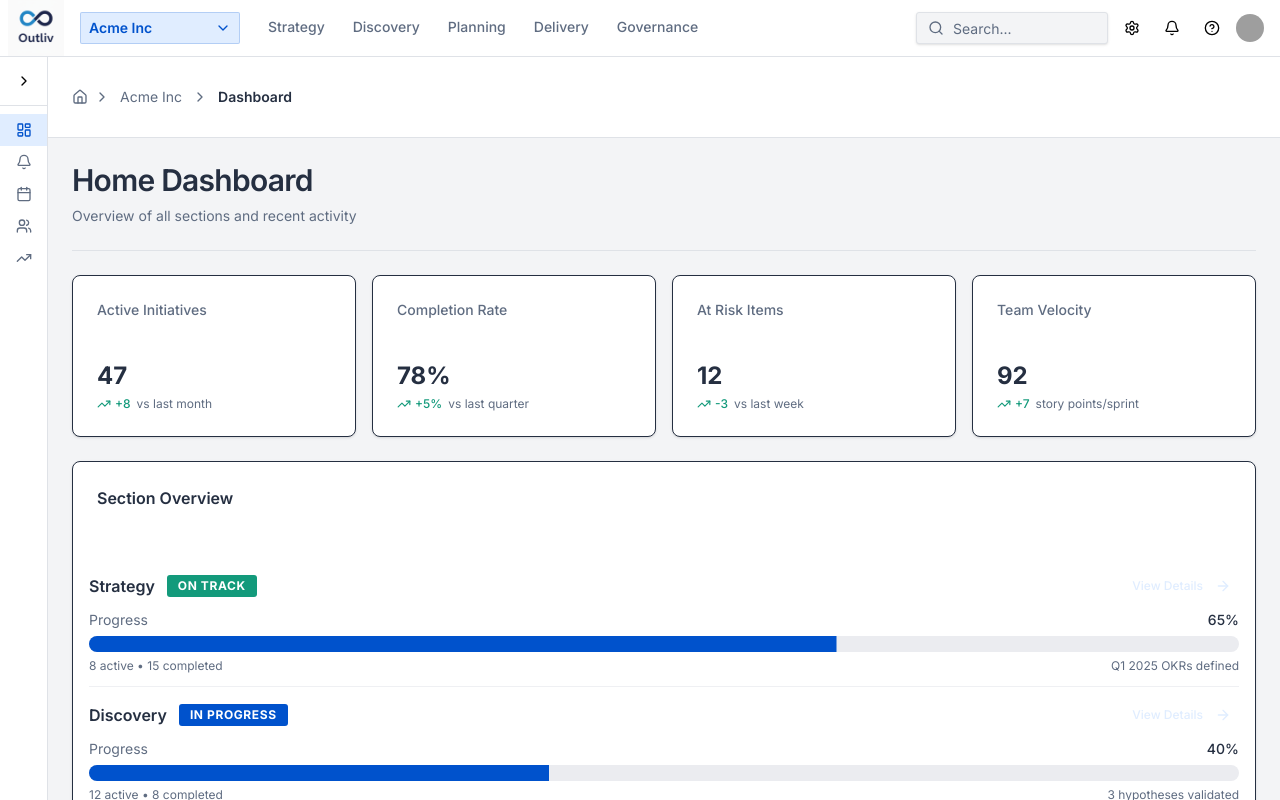
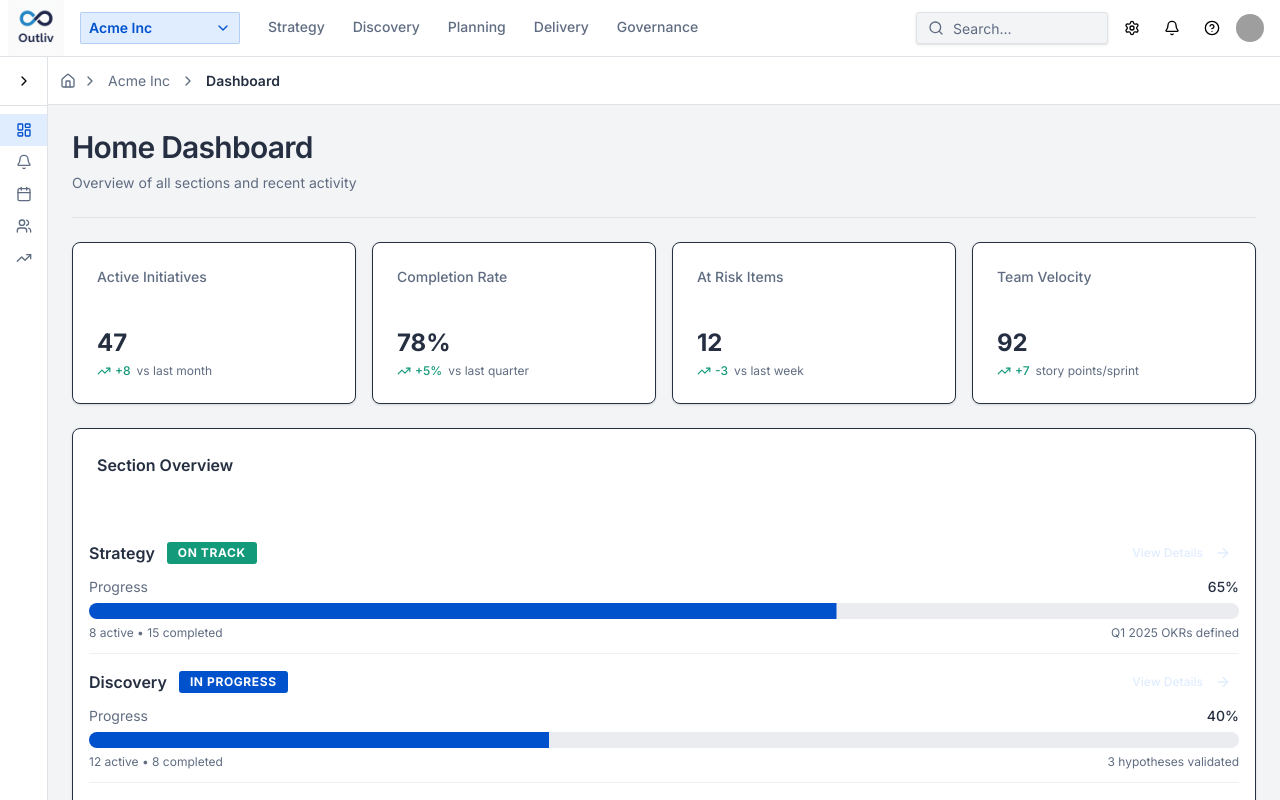
Before and after one commit to indiansatoshi/rigor, a Next.js app: page / in a window 1280 px wide. Built offline with nearby package versions, Linux system fonts and the light colour scheme; grey boxes are pictures that could not be loaded.

Commit message:
improvement19

```diff
--- a/components/layout/page-breadcrumbs.tsx
+++ b/components/layout/page-breadcrumbs.tsx
@@ -18,10 +18,10 @@ export function PageBreadcrumbs({ items }: PageBreadcrumbsProps) {
 
   return (
     <nav
-      className="flex items-center gap-1 text-sm px-6 py-3 border-b border-border bg-card"
+      className="flex items-center gap-1 text-sm h-12 border-b border-border bg-card"
       aria-label="Breadcrumb"
     >
-      <ol className="flex items-center gap-1">
+      <ol className="flex items-center gap-1 px-3">
         <li>
           <Link
             href="/"
```
